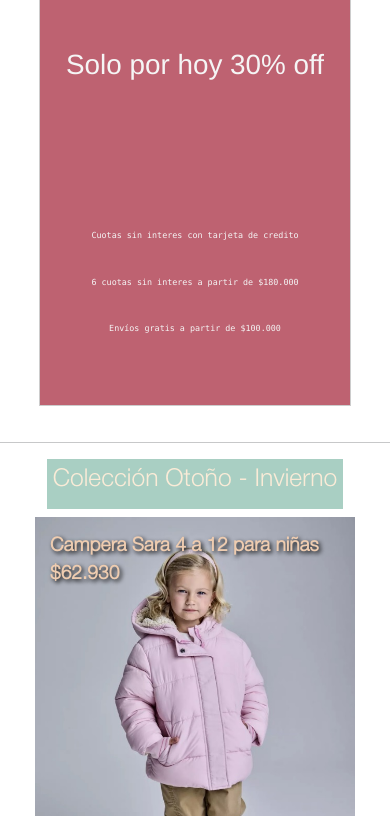
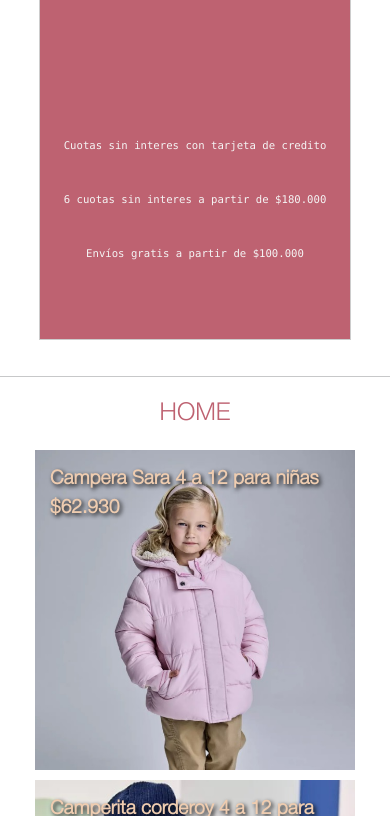
Before and after one commit to marcosmontanes/mundotila, a plain HTML site: page index.html in a window 390 px wide. Shown: the part 739-1555 px from the top of the page. Drawn offline with nearby package versions, Linux system fonts and the light colour scheme.

Commit message:
cambio de lugares de los iconos

```diff
--- a/index.html
+++ b/index.html
@@ -18,13 +18,7 @@
                 <img src="./imagenes/logo/logotila chico.jpg" alt="logo">
             </a>
             </section>
-        <section class="titulodepagina">
-            <button class="button" data-text="Awesome">
-                <span class="actual-text">&nbsp;Home&nbsp;</span>
-                <span aria-hidden="true" class="hover-text">&nbsp;Home&nbsp;</span>
-            </button>
-        </section>
-        <section class="lista-de-links">
+            <section class="lista-de-links">
             <nav>
                 <ul class="links-de-escritorio">
                     <li class="nav-item"><a class="nav-item" href="./index.html">Home</a></li>
@@ -89,9 +83,15 @@
         </div>
     </header>
     <hr>
-    <div class="Titulo-otono">
-        <h2>Colección Otoño - Invierno</h2>
-    </div>
+        <div class="Titulo-otono">
+            <h2>Home</h2>
+        </div>
+        <section class="titulodepagina">
+            <button class="button" data-text="Awesome">
+                <span class="actual-text">&nbsp;Home&nbsp;</span>
+                <span aria-hidden="true" class="hover-text">&nbsp;Home&nbsp;</span>
+            </button>
+        </section>
     <main class="pagina-main">
         <aside class="filtros-en-columna">
             <section class="filter-group">
--- a/styles/styles.scss
+++ b/styles/styles.scss
@@ -152,12 +152,14 @@ article {
   display: grid;
   place-items: center;
   text-align: center;
-  color: $color-titulo;
-  font-size: 2em;
-  border: 1px solid $color-secundario;
+  color: $color-principal;
+  --fs-size: 2em;
+  font-size: var(--fs-size);
+  text-transform: uppercase;
+  border: 1px solid $color-fondo;
   margin: auto;
   padding: 5px 5px;
-  background-color: $color-secundario;
+  background-color: $color-fondo;
 }
 
 // PAGINA MAIN
@@ -255,6 +257,7 @@ figure {
 @media (min-width: 769px) {
   .mobile-menu-button { display: none; }
   .mobile-nav { display: none !important; }
+  .Titulo-otono { display: none; }
   .container-fluid { @include flex-center(row, flex-start, center); }
   .header-search-container { margin-left: auto; @include flex-center(row, flex-start, center); }
   .header-search-text { margin: 0; padding: 0 4px; white-space: nowrap; }
@@ -263,6 +266,8 @@ figure {
 
 @media (max-width: 768px) {
   .links-de-escritorio { display: none; }
+  .titulodepagina { display: none;}
+  .Titulo-otono { display: block; }
   .mobile-menu-button { display: block; }
   .mobile-nav {
     position: relative;
@@ -317,7 +322,7 @@ figure {
     color: whitesmoke;
     text-align: center;
   }
-  .columna-titulo2 { font-size: 0.5em; color: whitesmoke; text-align: center; }
+  .columna-titulo2 { font-size: calc(0.3rem + 1.5vw); color: whitesmoke; text-align: center; }
   .columna-texto {
     display: grid;
     place-items: center;
@@ -430,7 +435,6 @@ $color-principal: rgb(190, 98, 113);
   color: transparent;
   -webkit-text-stroke: 1px var(--text-stroke-color);
 }
-
 // this is the text, when you hover on button
 .hover-text {
   position: absolute;
```
Also changed, not shown: styles/styles.css, 1 other file.
